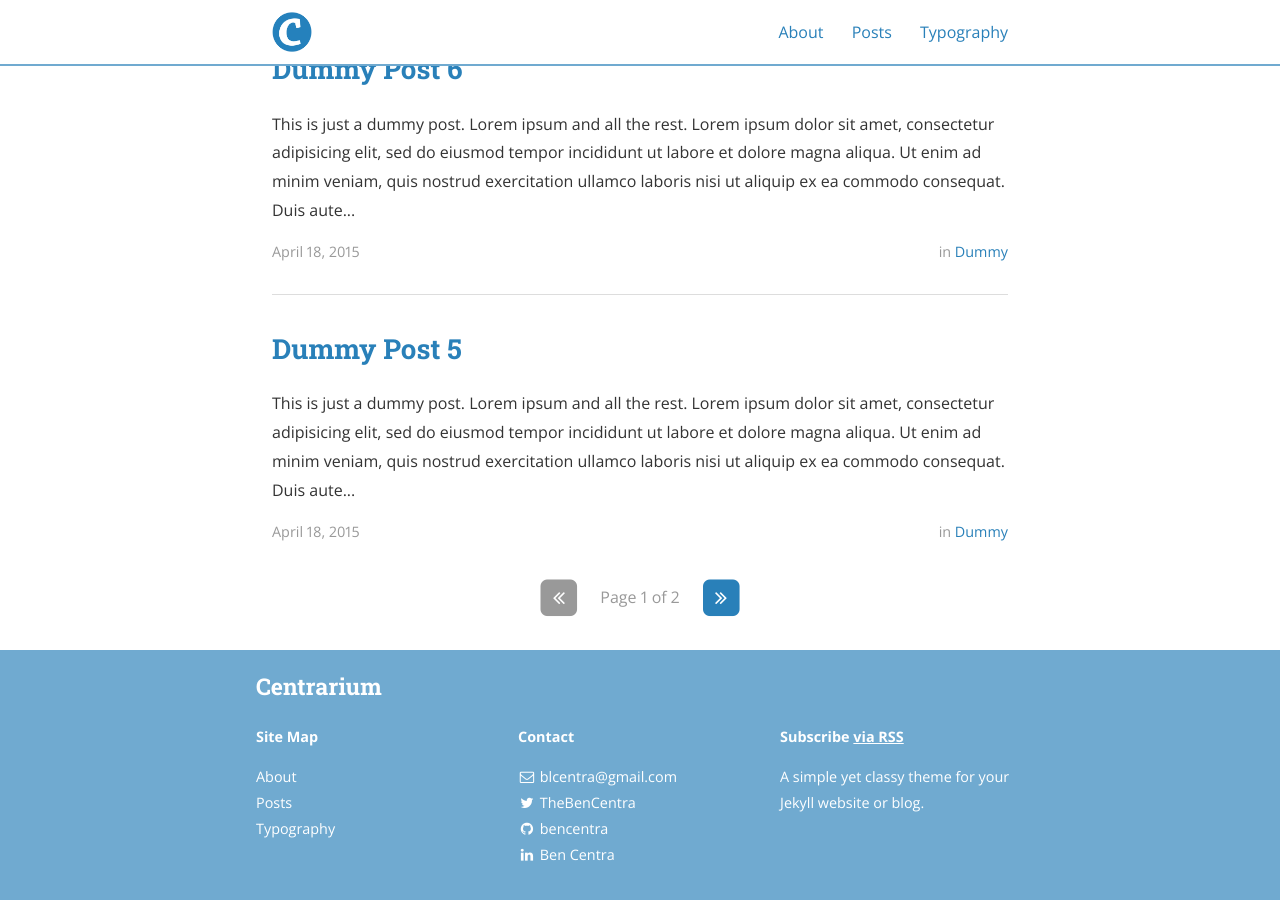
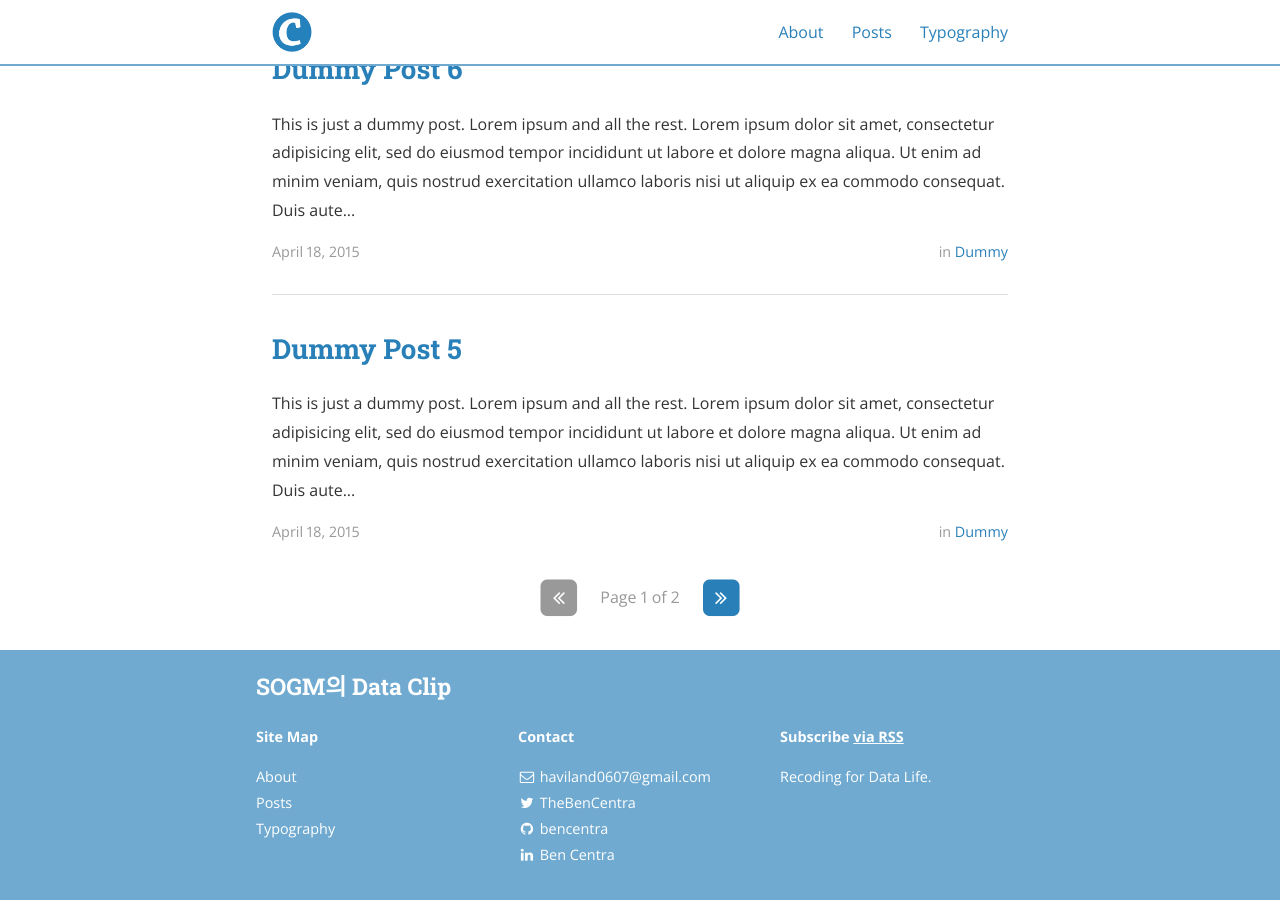
Before and after one commit to sogm1/sogm1.github.io, a Jekyll site: the page built from index.html, in a window 1280 px wide and 900 px high, scrolled down 1275 px. Built offline with Jekyll 4.4.1, drawn with Linux system fonts in a browser that asks for light colours; nearby versions of some CDN libraries; the list of posts is cut into pages by our own code; some of the changed text lies outside the part shown.

Commit message:
커스터마이즈1 끝!

```diff
--- a/_config.yml
+++ b/_config.yml
@@ -9,12 +9,12 @@ exclude:
   - "/vendor/"
 
 # Site settings
-title: Centrarium
-subtitle: "A simple yet classy theme for your Jekyll website or blog"
-email: blcentra@gmail.com
-name: Ben Centra
+title: SOGM의 Data Clip
+subtitle: "'SOGM IN DATA'"
+email: haviland0607@gmail.com
+name: Kibin Yang
 description: >
-  A simple yet classy theme for your Jekyll website or blog.
+  Recoding for Data Life.
 # Base URL of site (i.e. /blog). It should always start with a slash,
 # and never end with a slash. Set it to a blank value if hosting at the
 # root of your server.
```
Also changed, not shown: Gemfile.lock, 1 other file.
